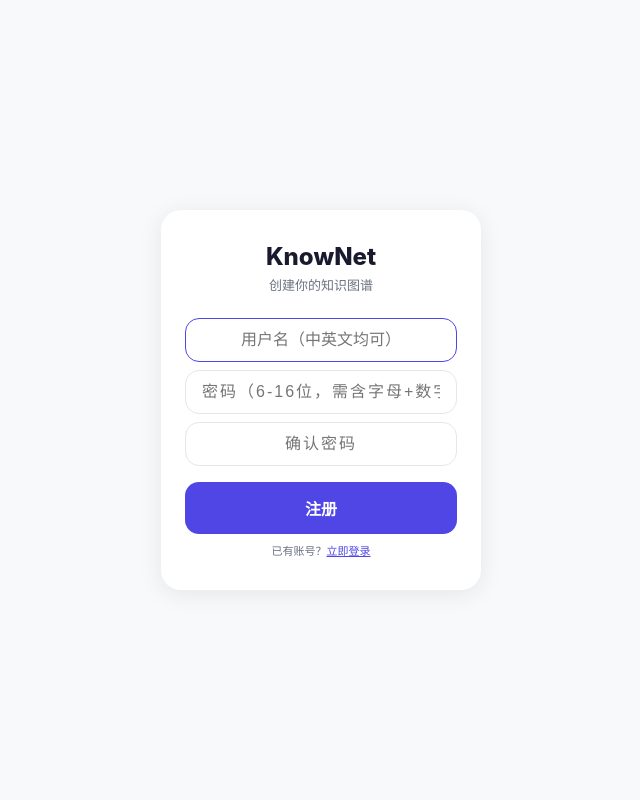
After one commit to turekent/knownet, a Flask app: page /register in a window 1280 px wide. The commit adds this page. Shown: the whole page, without its empty margins (319-959 px from the left). Run offline with Flask 3, Linux system fonts and the light colour scheme.

Commit message:
Add self-registration with password policy
- /register page: username + password + confirm password
- Password policy: 6-16 chars, must include letters AND numbers
- Frontend validation + backend re-validation (anti-bypass)
- Auto-login after successful registration
- No hardcoded passwords (lesson from student-platform #38)
- Data isolation: new users see empty database

```diff
--- a/app.py
+++ b/app.py
@@ -356,6 +356,47 @@ def logout():
     session.clear()
     return redirect(url_for("login_page"))
 
+@app.route("/register", methods=["GET", "POST"])
+def register_page():
+    if request.method == "POST":
+        username = request.form.get("username", "").strip()
+        pwd = request.form.get("password", "")
+        pwd2 = request.form.get("password2", "")
+
+        # 前端校验的二次确认（防绕过）
+        if not username or len(username) < 2:
+            return render_template("register.html", error="用户名至少2个字符")
+        if len(username) > 20:
+            return render_template("register.html", error="用户名最多20个字符")
+        if not re.match(r'^[a-zA-Z0-9_\u4e00-\u9fff]+$', username):
+            return render_template("register.html", error="用户名只能包含中英文、数字和下划线")
+        if len(pwd) < 6 or len(pwd) > 16:
+            return render_template("register.html", error="密码需要6-16位")
+        if not re.search(r'[a-zA-Z]', pwd) or not re.search(r'[0-9]', pwd):
+            return render_template("register.html", error="密码需包含字母和数字")
+        if pwd != pwd2:
+            return render_template("register.html", error="两次密码不一致")
+
+        admin_db = get_admin_db()
+        exists = admin_db.execute("SELECT id FROM users WHERE username=?", (username,)).fetchone()
+        if exists:
+            return render_template("register.html", error="用户名已存在")
+
+        admin_db.execute("INSERT INTO users (username, password_hash) VALUES (?, ?)",
+                        (username, hash_password(pwd)))
+        admin_db.commit()
+
+        uid = admin_db.execute("SELECT id FROM users WHERE username=?", (username,)).fetchone()["id"]
+        session["user_id"] = uid
+        session["username"] = username
+        session["is_admin"] = False
+        admin_db.execute("UPDATE users SET last_login=CURRENT_TIMESTAMP WHERE id=?", (uid,))
+        admin_db.commit()
+
+        return redirect(url_for("index"))
+
+    return render_template("register.html")
+
 # ==================== User API ====================
 
 @app.route("/api/persons", methods=["GET"])
--- a/templates/login.html
+++ b/templates/login.html
@@ -32,8 +32,7 @@ body{font-family:-apple-system,BlinkMacSystemFont,"Segoe UI",sans-serif;backgrou
   </form>
   {% if not error %}
   <div class="demo">
-    首次使用？联系管理员开通账号<br>
-    <a href="/login?next=admin" style="color:var(--accent);text-decoration:none">管理员入口 →</a>
+    首次使用？<a href="/register" style="color:var(--accent);text-decoration:none">立即注册 →</a>
   </div>
   {% endif %}
 </div>
--- /dev/null
+++ b/templates/register.html
@@ -0,0 +1,38 @@
+<!DOCTYPE html>
+<html lang="zh-CN">
+<head>
+<meta charset="UTF-8">
+<meta name="viewport" content="width=device-width,initial-scale=1,maximum-scale=1,user-scalable=no">
+<title>KnowNet · 注册</title>
+<style>
+:root{--bg:#F8F9FB;--card:#fff;--ink:#1a1a2e;--soft:#6b7280;--accent:#4F46E5;--border:#e5e7eb;--radius:14px}
+*{margin:0;padding:0;box-sizing:border-box}
+body{font-family:-apple-system,BlinkMacSystemFont,"Segoe UI",sans-serif;background:var(--bg);color:var(--ink);min-height:100vh;display:flex;align-items:center;justify-content:center;-webkit-tap-highlight-color:transparent}
+.box{background:var(--card);border-radius:20px;padding:32px 24px;width:320px;box-shadow:0 4px 24px rgba(0,0,0,.08);text-align:center}
+.box h1{font-size:24px;font-weight:800;margin-bottom:4px}
+.box .sub{font-size:13px;color:var(--soft);margin-bottom:24px}
+.box input{width:100%;padding:12px 16px;border:1.5px solid var(--border);border-radius:var(--radius);font-size:16px;outline:none;transition:border-color .2s;text-align:center;margin-bottom:8px}
+.box input:focus{border-color:var(--accent)}
+.box input[type=password]{letter-spacing:2px}
+.box button{width:100%;padding:14px;margin-top:8px;background:var(--accent);color:#fff;border:none;border-radius:var(--radius);font-size:16px;font-weight:700;cursor:pointer}
+.box button:active{opacity:.8}
+.box .err{color:#DC2626;font-size:13px;margin-top:4px}
+.box .hint{font-size:11px;color:var(--soft);margin-top:8px}
+.box .link{font-size:13px;color:var(--accent);text-decoration:none;margin-top:16px;display:block}
+</style>
+</head>
+<body>
+<div class="box">
+  <h1>KnowNet</h1>
+  <div class="sub">创建你的知识图谱</div>
+  <form method="POST">
+    <input type="text" name="username" placeholder="用户名（中英文均可）" value="{{ request.form.get('username', '') }}" autofocus>
+    <input type="password" name="password" placeholder="密码（6-16位，需含字母+数字）">
+    <input type="password" name="password2" placeholder="确认密码">
+    <button type="submit">注册</button>
+    {% if error %}<div class="err">{{ error }}</div>{% endif %}
+  </form>
+  <div class="hint">已有账号？<a href="/login" style="color:var(--accent)">立即登录</a></div>
+</div>
+</body>
+</html>
```
